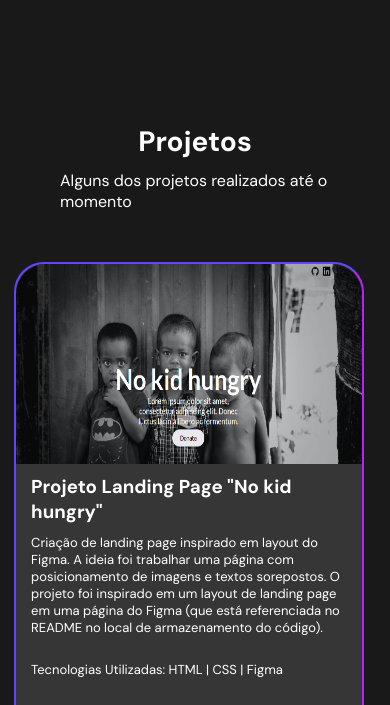
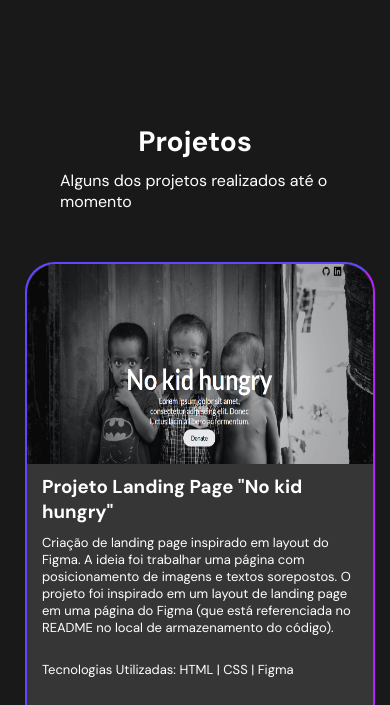
Before and after one commit to BReimberg/Portfolio, a plain HTML site: page index.html in a window 390 px wide. Shown: the part 900-1605 px from the top of the page. Drawn offline with Linux system fonts and the light colour scheme.

Commit message:
Responsive complemento

```diff
--- a/assets/sass/responsive.scss
+++ b/assets/sass/responsive.scss
@@ -420,8 +420,7 @@
         .list-projects {
             display: flex;
             flex-direction: column;
-            margin-left: -17%;
-            margin-right: 10%;
+            margin-left: -13%;
         }
     }
 
```
Also changed, not shown: assets/css/style.css, 1 other file.
